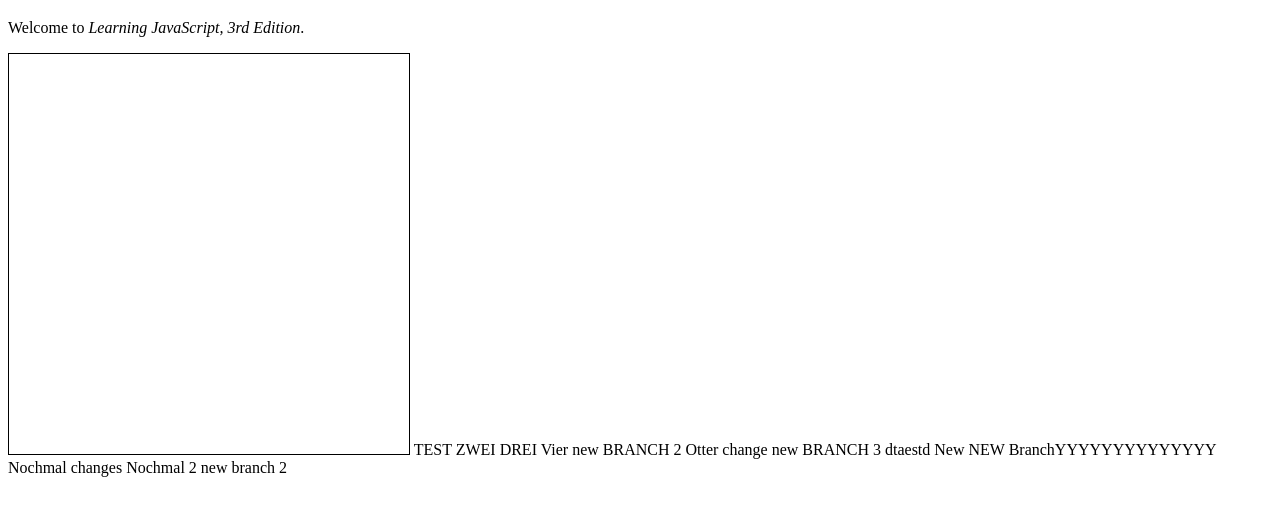
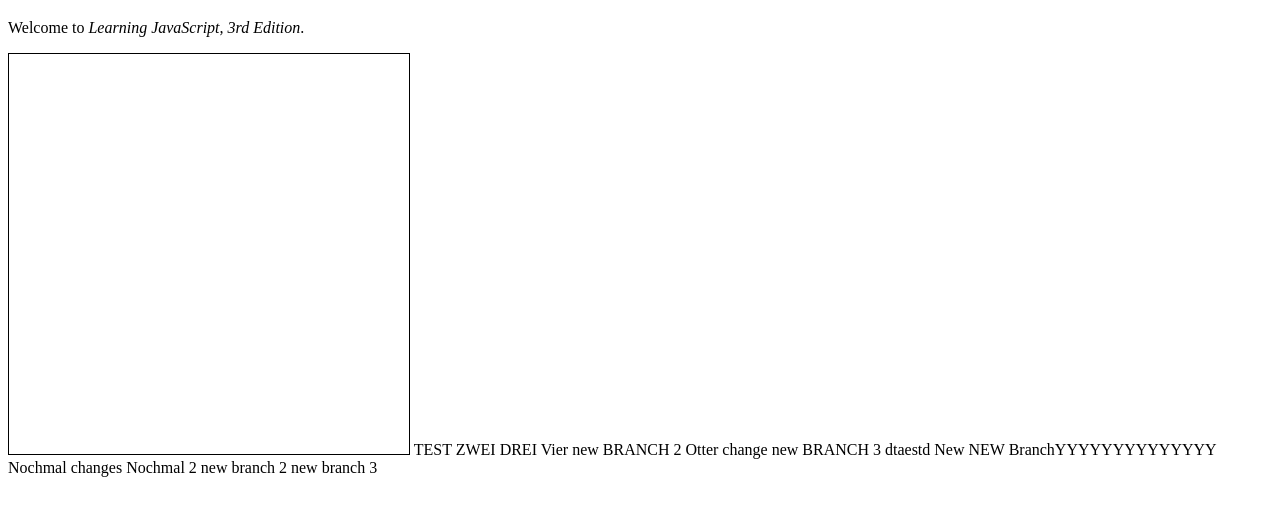
Before and after one commit to StefanFlaschko/github-upload, a plain HTML site: page index.html in a window 1280 px wide. Shown: the part 61-576 px from the top of the page. Drawn offline with nearby package versions, Linux system fonts and the light colour scheme; a script that the page names is missing.

Commit message:
new branch 3

```diff
--- a/index.html
+++ b/index.html
@@ -29,3 +29,5 @@ Nochmal 2
 
 
 new branch 2
+
+new branch 3
```
